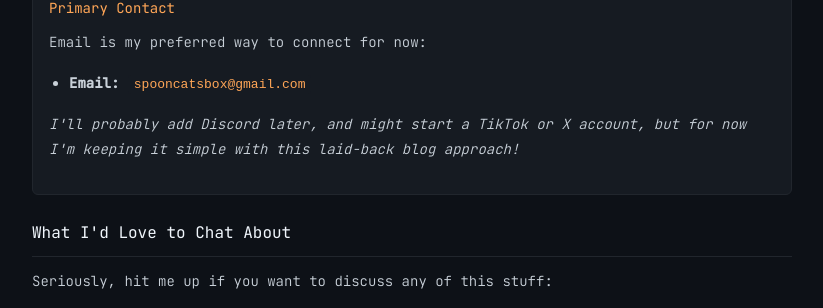
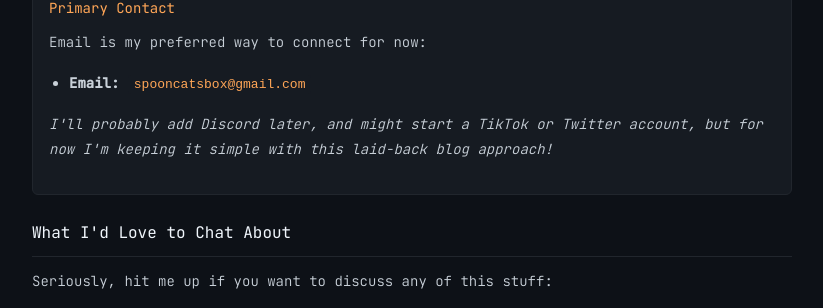
Before and after one commit to ShaneIan/SpoonBlog, a Jekyll site: the page built from contact.md, in a window 1280 px wide. Shown: the part 576-884 px from the top of the page, without its empty margins (228-1051 px from the left). Built offline with Jekyll 4.4.1, drawn with Linux system fonts in a browser that asks for light colours.

Commit message:
Update contact.md

```diff
--- a/contact.md
+++ b/contact.md
@@ -28,7 +28,7 @@ permalink: /contact/
             <ul>
                 <li><strong>Email:</strong> <code>spooncatsbox@gmail.com</code></li>
             </ul>
-            <p><em>I'll probably add Discord later, and might start a TikTok or X account, but for now I'm keeping it simple with this laid-back blog approach!</em></p>
+            <p><em>I'll probably add Discord later, and might start a TikTok or Twitter account, but for now I'm keeping it simple with this laid-back blog approach!</em></p>
         </div>
 
         <h3>What I'd Love to Chat About</h3>
```
